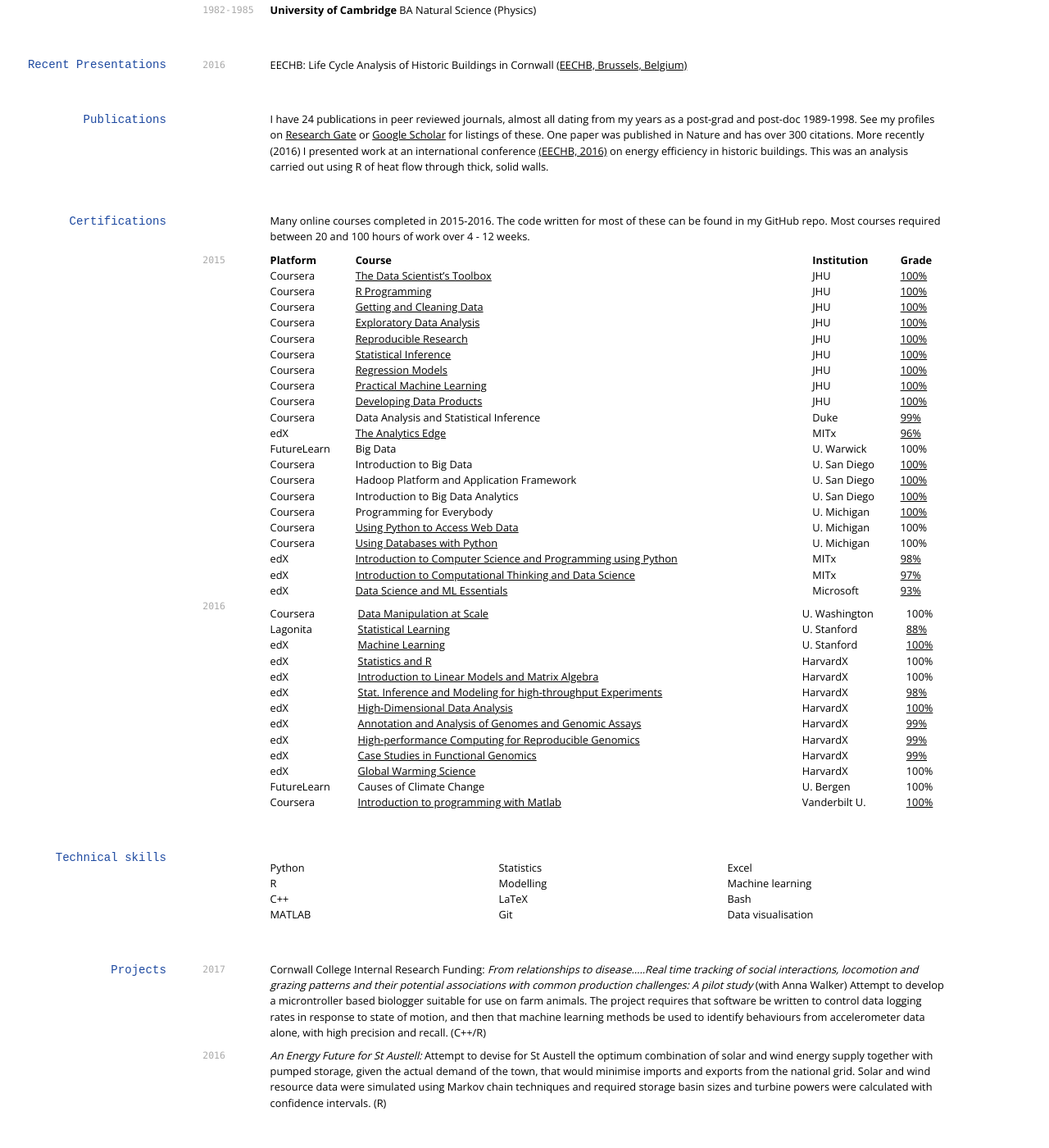
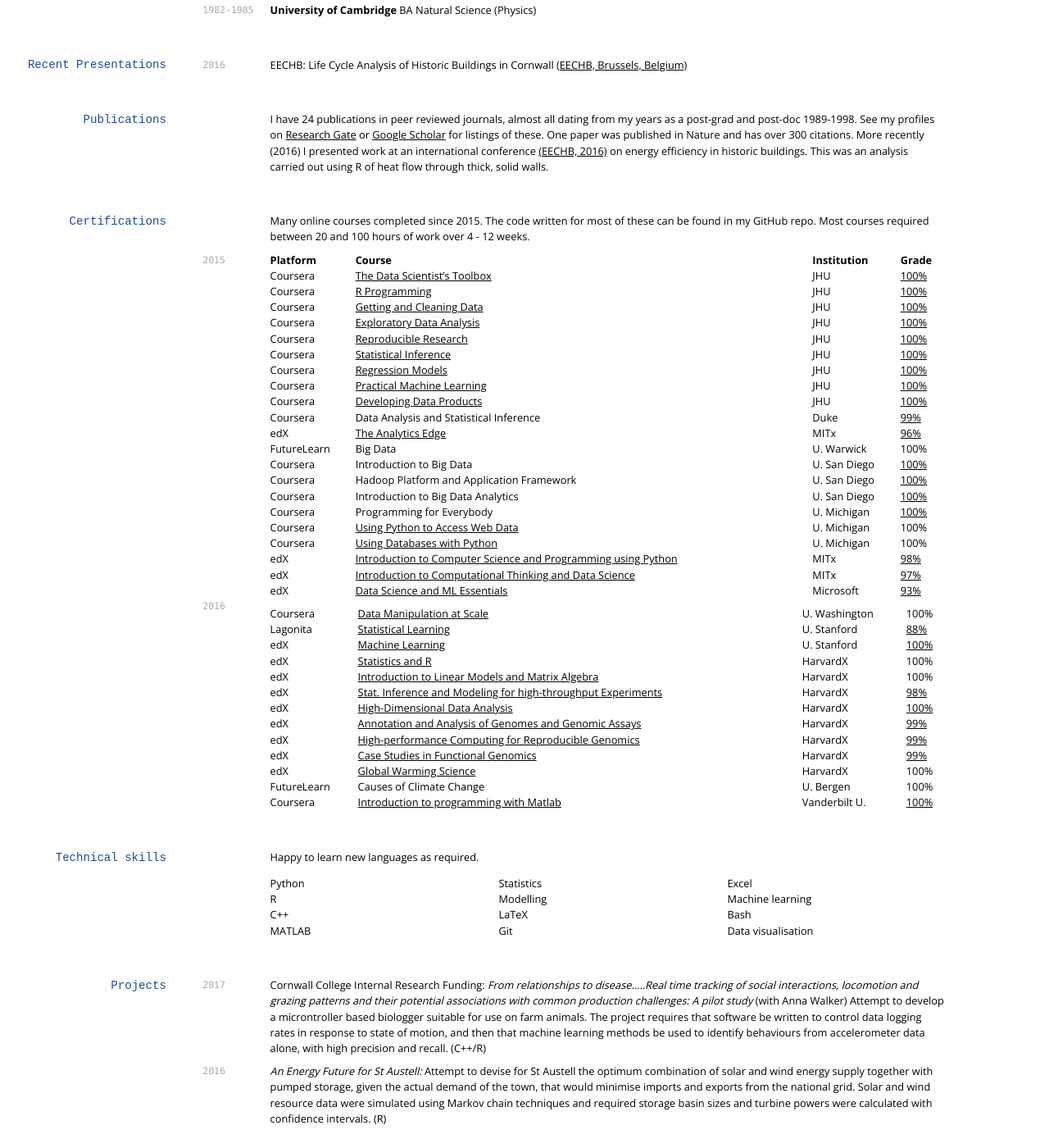
Before and after one commit to mbh038/mbh038.github.io, a Jekyll site: the page built from index.md, in a window 1280 px wide and 1400 px high, scrolled down 822 px. Shown: the whole window at 82% size. Built offline with Jekyll 4.4.1, drawn with Linux system fonts in a browser that asks for light colours; nearby versions of some CDN libraries; some of the changed text lies outside the part shown.

Commit message:
add languages

```diff
--- a/index.md
+++ b/index.md
@@ -72,7 +72,7 @@
 
 ## Certifications
 
-Many online courses completed in 2015-2016.  The code written for most of these can be found in my GitHub repo. Most courses required between 20 and 100 hours of work over 4 - 12 weeks.
+Many online courses completed since 2015.  The code written for most of these can be found in my GitHub repo. Most courses required between 20 and 100 hours of work over 4 - 12 weeks.
 
 `2015`
 
@@ -117,6 +117,8 @@
 
 ## Technical skills
 
+Happy to learn new languages as required.
+
 * Python
 * R
 * C++
@@ -138,6 +140,9 @@
 `2016`
 _An Energy Future for St Austell:_ Attempt to devise for St Austell the optimum combination of solar and wind energy supply together with pumped storage, given the actual demand of the town, that would minimise imports and exports from the national grid. Solar and wind resource data were simulated using Markov chain techniques and required storage basin sizes and turbine powers were calculated with confidence intervals. (R)
 
+## Languages
+I have been fluent in French and German. I used both at work and at home and was good enough to teach in them and read novels. I am less good now. I also have 'O' and 'A' Levels in Danish.
+
 ## Interests
 [Trail running](https://www.strava.com/athletes/2833710) - several times a week, most weeks.
 [Project Euler](https://projecteuler.net/progress) - 181 problems solved so far, using Python, C++, Mathematica, Matlab, R and pen and paper. Homing in on the UK top 50
```
